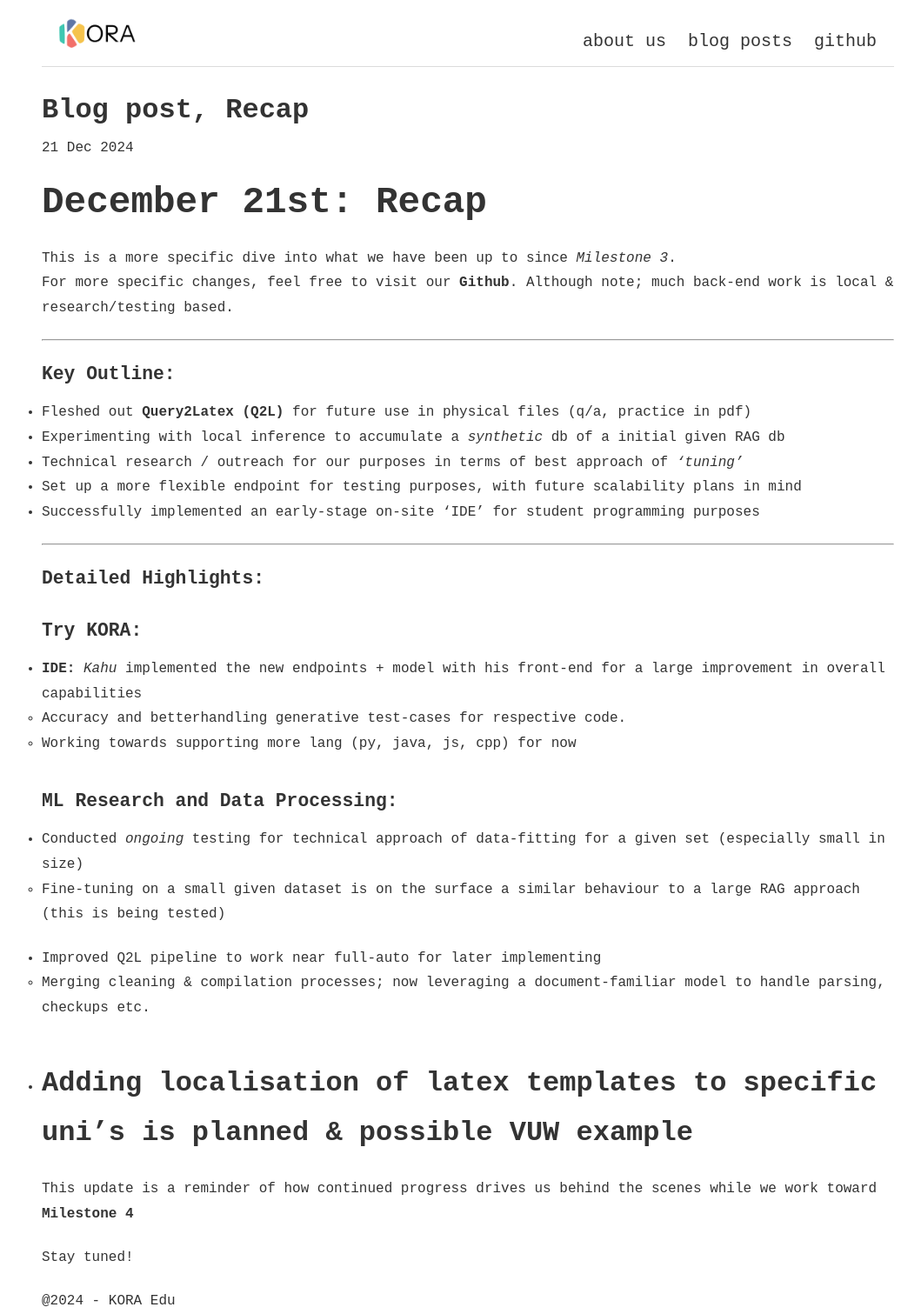
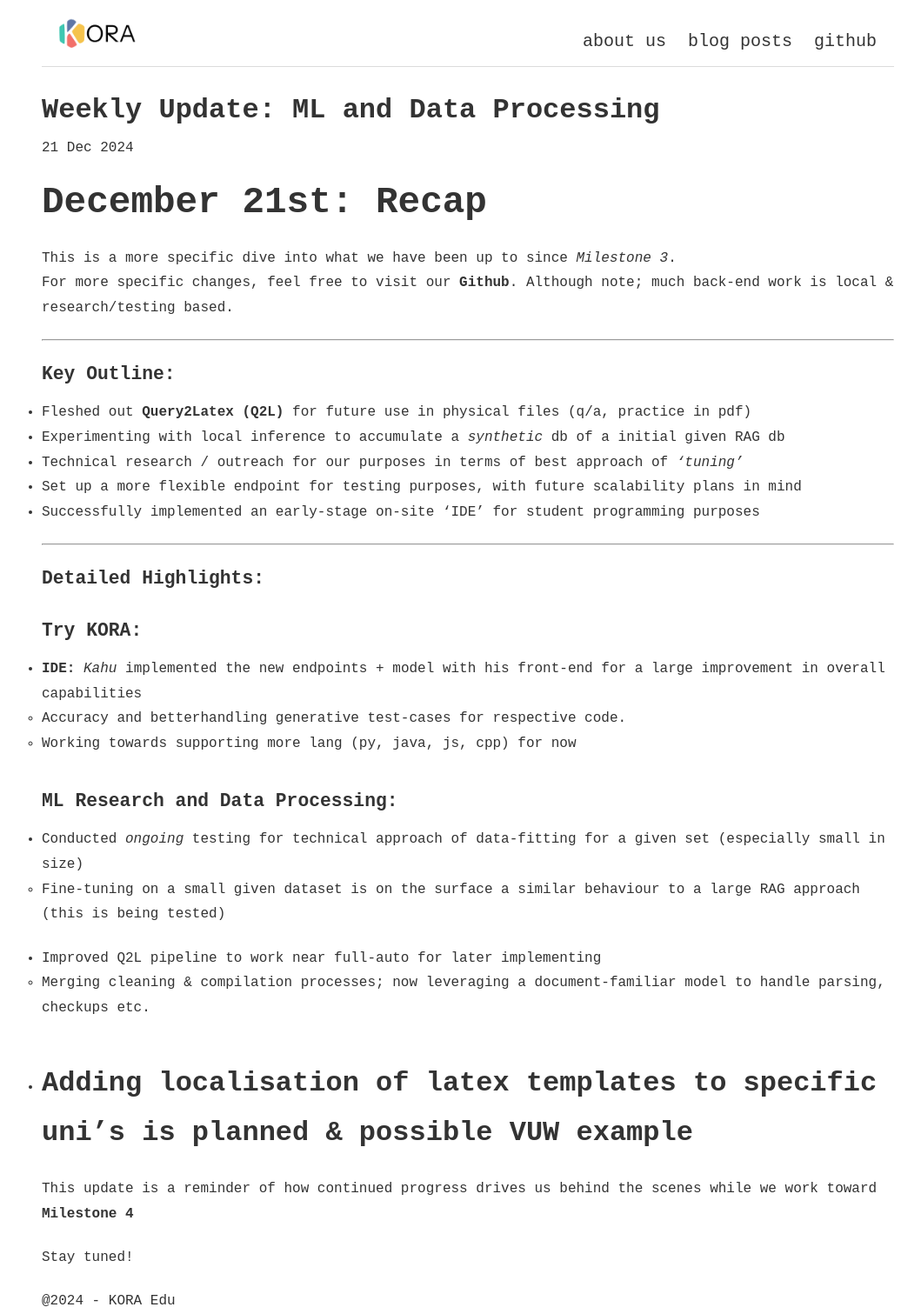
Before and after one commit to kora-edu/kora-edu.github.io, a Jekyll site: the page built from _posts/2024-12-21-weeklyupdate2.md, in a window 1280 px wide. Shown: the whole page at 87% size, without its empty margins (102-1161 px from the left). Built offline with Jekyll 4.4.1, drawn with Linux system fonts in a browser that asks for light colours.

Commit message:
Update and rename 2024-12-21-recap-progress.md to 2024-12-21-weeklyupdate2.md

```diff
--- a/_posts/2024-12-21-recap-progress.md
+++ b/_posts/2024-12-21-weeklyupdate2.md
@@ -1,15 +1,14 @@
 ---
 tags: [featured]
-title: "Progress Recap"
+title: "Weekly Update 2"
 description: Progress update on the ongoing development of KORA Edu.
-header: "Blog post, Recap"
+header: "Weekly Update: ML and Data Processing"
 ---
 
 # December 21st: Recap
 
 This is a more specific dive into what we have been up to since *Milestone 3*. \
  For more specific changes, feel free to visit our [Github](https://github.com/kora-edu). Although note; much back-end work is local & research/testing based.
-
 
 ---
 
```
